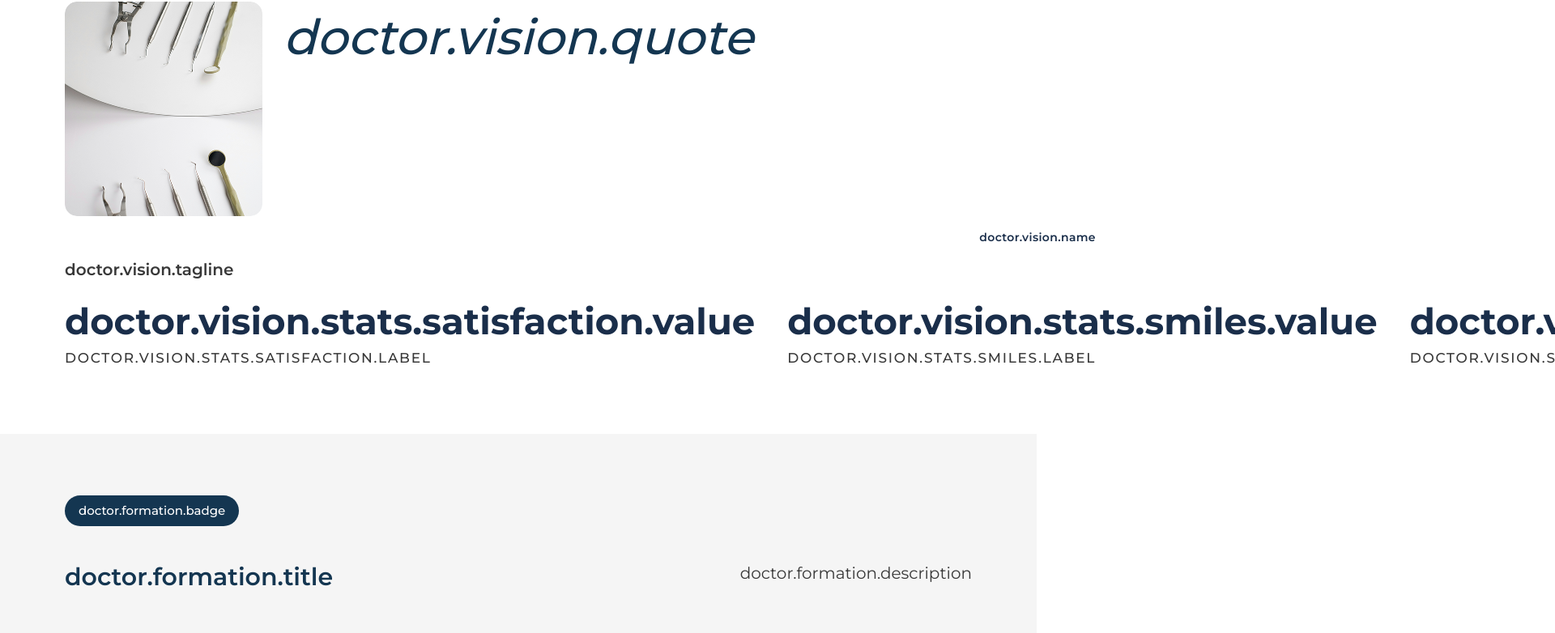
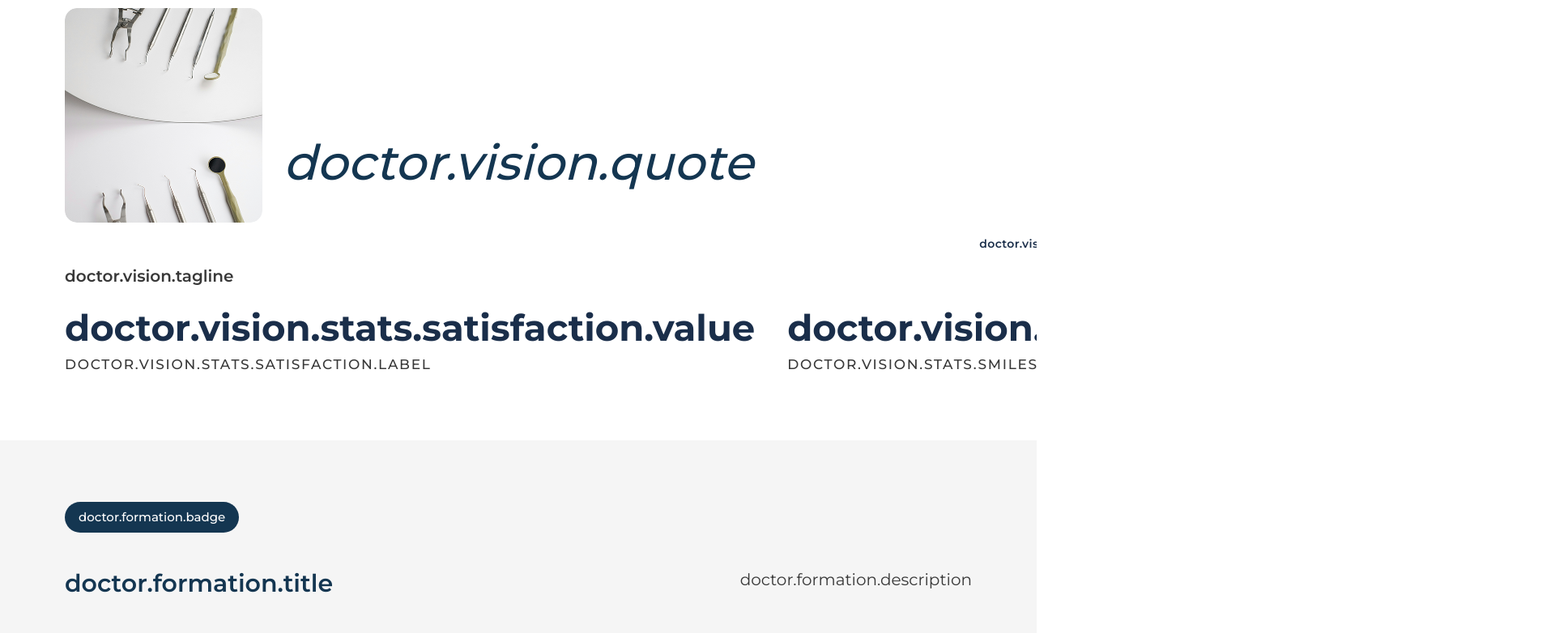
Before and after one commit to Dualityagency/Yassine-Kallali-Front, a Next.js app: page /en/docteur in a window 1280 px wide. Shown: the part 1952-2734 px from the top of the page at 81% size, 1920 px wide, since content can reach past the window. Built offline with nearby package versions, Linux system fonts and the light colour scheme.

Commit message:
feat : fixing spacement issue fixing home page  pourquoi page  responsive

```diff
--- a/components/docteur/Expertise.tsx
+++ b/components/docteur/Expertise.tsx
@@ -8,7 +8,7 @@ const Expertise = () => {
 
   return (
     <div className="px-4 sm:px-8 lg:px-24 py-12 lg:py-20">
-      <Badge variant="secondary" className="self-start">
+      <Badge variant="secondary" >
         {t("badge")}
       </Badge>
 
--- a/components/docteur/Formation.tsx
+++ b/components/docteur/Formation.tsx
@@ -40,14 +40,20 @@ const Formation = () => {
 
             {/* Testimonial card */}
             <div className="w-[339px] h-[301px] xl:w-[495px] xl:h-[262px] border border-border rounded-[15px] p-6 flex flex-col justify-between">
-              <span className="text-primary text-3xl font-serif leading-none">"</span>
+              <Image
+                src="/doctor/quote.png"
+                alt=""
+                width={24}
+                height={24}
+                className="w-6 h-6 object-contain"
+              />
               <p className="paragraph1 mt-2 text-sm">{t("testimonial.text")}</p>
               <p className="mt-4 font-semibold text-sm">{t("testimonial.author")}</p>
             </div>
 
             {/* Primary bg card */}
             <div className="w-[339px] h-[209px] xl:w-[434px] xl:h-[209px] bg-primary rounded-[15px] p-6 flex flex-col justify-between">
-              <div className="flex items-center gap-2">
+              <div className="flex items-center gap-2 border border-white w-fit p-2 rounded-[20px] " >
                 <div className="flex -space-x-2">
                   {[1, 2, 3].map((i) => (
                     <div
--- a/components/docteur/Praticien.tsx
+++ b/components/docteur/Praticien.tsx
@@ -28,7 +28,7 @@ const Praticien = () => {
       <div className="flex flex-col xl:flex-row xl:justify-between gap-8 xl:gap-4">
 
         {/* Left — title + text */}
-        <div className="flex flex-col gap-4 xl:max-w-[400px]">
+        <div className="flex flex-col gap-4 xl:max-w-[600px]">
           <span className="title2">{t("title")}</span>
           <p className="paragraph1">{t("description")}</p>
         </div>
--- a/components/docteur/Vision.tsx
+++ b/components/docteur/Vision.tsx
@@ -6,23 +6,24 @@ const Vision = () => {
   const t = useTranslations("doctor.vision")
 
   return (
-    <section className="pb-12 lg:pb-20 px-6 lg:px-20">
+    <section className="pb-12 lg:pb-20 px-6 lg:px-20 overflow-hidden">
       <div className="flex justify-center pb-20">
-      <Badge>{t("badge")}</Badge>
-
+        <Badge>{t("badge")}</Badge>
       </div>
 
+      {/* ── DESKTOP ── */}
+      <div className="hidden lg:block relative">
+        {/* Quote - absolute positioned between columns */}
+        <div className="absolute top-1/2 left-1/2 -translate-x-1/2 -translate-y-1/1 z-10 w-full pointer-events-none">
+          <div className="flex justify-center">
+            <p className="italic font-medium text-[60px] leading-[120%] tracking-normal text-primary max-w-[1000px] ">
+              {t("quote")}
+            </p>
+          </div>
+        </div>
 
-      {/* ── DESKTOP ── */}
-      <div className="hidden lg:flex flex-col  relative">
-<div className="flex justify-center ">
-  <p className="relative z-50 italic font-medium text-[60px] leading-[120%] tracking-normal text-primary lg:max-w-[1100px]">
-    {t("quote")}
-  </p>
-</div>
-
-        {/* 2 columns — behind the quote */}
-        <div className="flex gap-8 -mt-20">
+        {/* 2 columns */}
+        <div className="flex gap-8 relative">
           {/* LEFT COL */}
           <div className="flex flex-col flex-1">
             <div className="flex justify-start">
@@ -92,16 +93,16 @@ const Vision = () => {
 
         <div className="flex gap-8">
           <div>
-            <p className="text-2xl font-bold text-[#1a2e4a]">{t("stats.satisfaction.value")}</p>
-            <p className="text-xs uppercase tracking-widest text-gray-400">{t("stats.satisfaction.label")}</p>
+            <p className="text-2xl font-bold text-primary">{t("stats.satisfaction.value")}</p>
+            <p className="text-xs uppercase tracking-widest text-[#383838]">{t("stats.satisfaction.label")}</p>
           </div>
           <div>
-            <p className="text-2xl font-bold text-[#1a2e4a]">{t("stats.smiles.value")}</p>
-            <p className="text-xs uppercase tracking-widest text-gray-400">{t("stats.smiles.label")}</p>
+            <p className="text-2xl font-bold text-primary">{t("stats.smiles.value")}</p>
+            <p className="text-xs uppercase tracking-widest text-[#383838]">{t("stats.smiles.label")}</p>
           </div>
           <div>
-            <p className="text-2xl font-bold text-[#1a2e4a]">{t("stats.google.value")}</p>
-            <p className="text-xs uppercase tracking-widest text-gray-400">{t("stats.google.label")}</p>
+            <p className="text-2xl font-bold text-primary">{t("stats.google.value")}</p>
+            <p className="text-xs uppercase tracking-widest text-[#383838] ">{t("stats.google.label")}</p>
           </div>
         </div>
 
--- a/components/home/Pourquoi.tsx
+++ b/components/home/Pourquoi.tsx
@@ -33,7 +33,7 @@ const pourquoiNousCards = [
 
 const Card = ({ icon, title, text, iconClassName }: CardProps) => {
   return (
-    <div className="flex w-[338.85px] lg:w-[414px] flex-shrink-0 flex-row gap-4 rounded-[16px] bg-background p-6 lg:p-8 h-auto min-h-[196px] lg:min-h-[240px]">
+    <div className="flex w-[338.85px] lg:w-[414px] flex-shrink-0 flex-row gap-4 rounded-[16px] bg-background p-6 lg:p-8 h-full min-h-[196px] lg:min-h-[240px]">
       <div className="flex size-14 shrink-0 items-center justify-center rounded-[12px] bg-primary">
         <Image
           src={icon}
@@ -85,7 +85,7 @@ const PourquoiNous = () => {
           opts={{ align: "center", loop: false }}
           className="w-full min-w-0 flex justify-center"
         >
-          <CarouselContent>
+          <CarouselContent className="items-stretch">
             {pourquoiNousCards.map((card) => (
               <CarouselItem key={card.key} className="basis-auto">
                 <Card
```
Also changed, not shown: public/doctor/quote.png (added).
